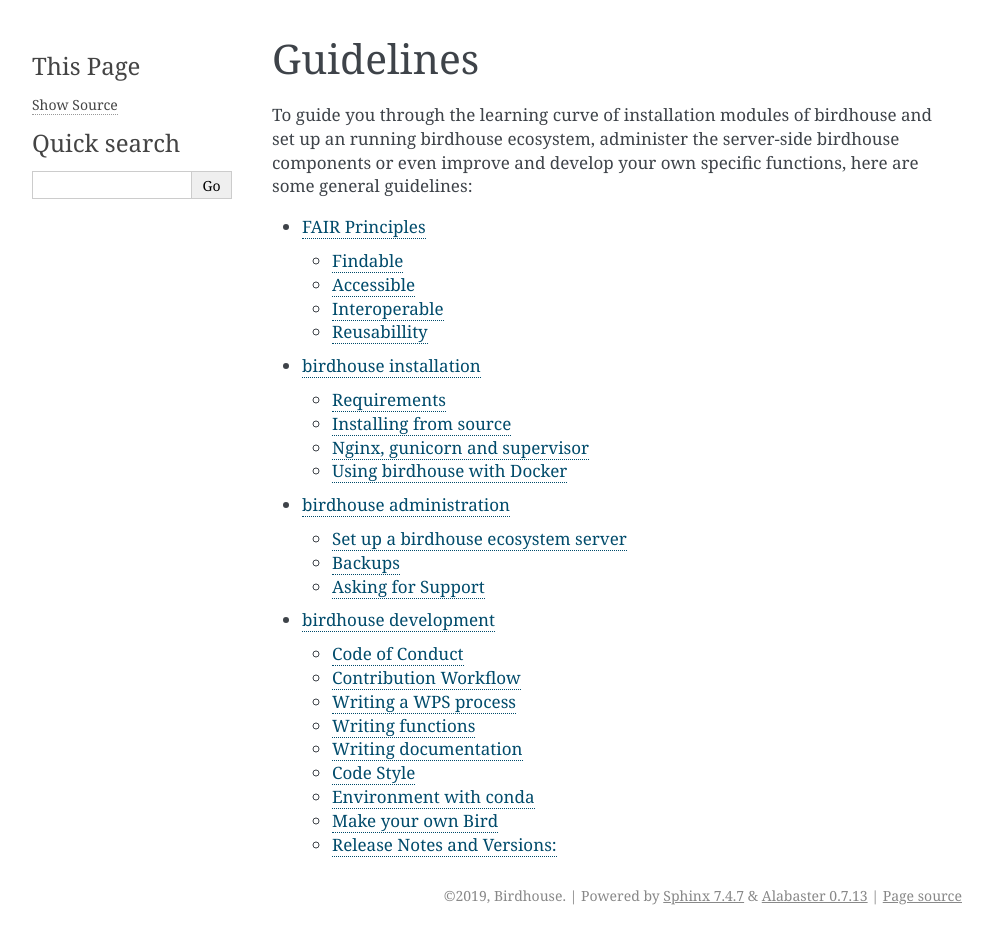
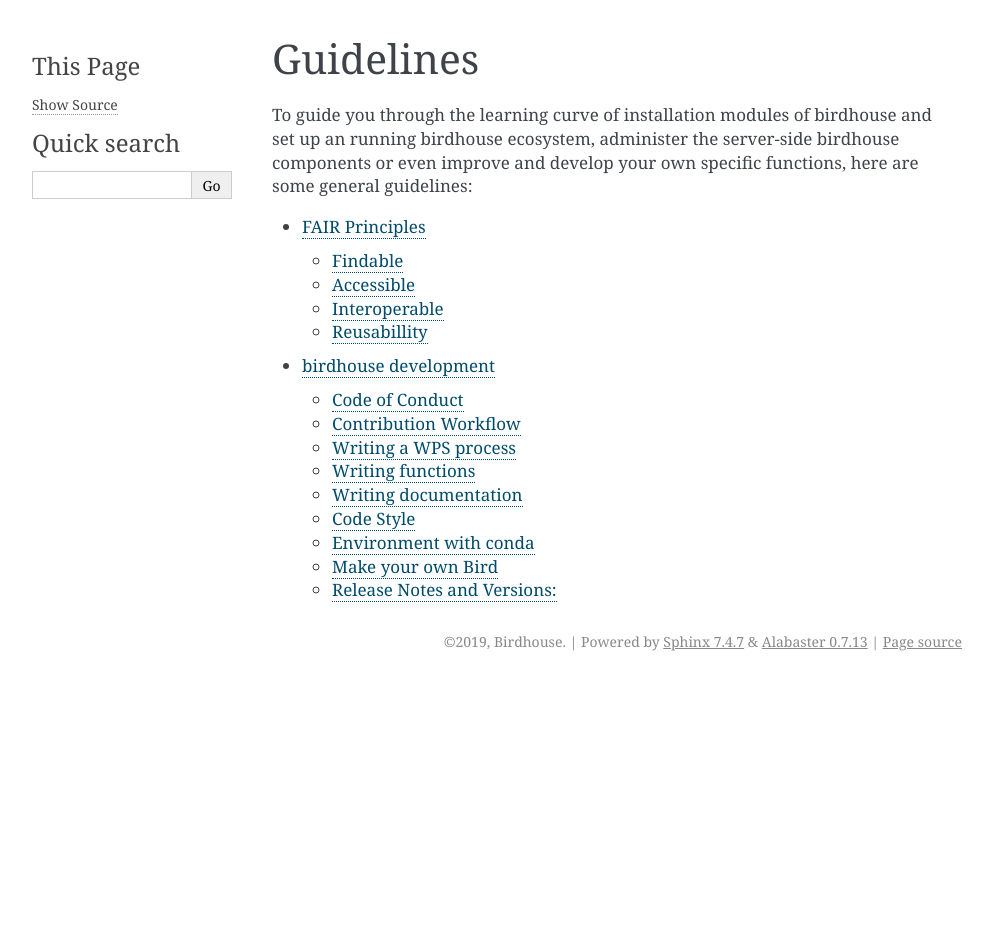
Before and after one commit to bird-house/birdhouse-docs, a Sphinx documentation site: the page built from docs/source/guidelines.rst, in a window 1280 px wide. Shown: the whole page, without its empty margins (148-1141 px from the left). Built offline with Sphinx 7.4.7, drawn with Linux system fonts in a browser that asks for light colours; pages that are not in the unit, such as notebooks, are missing from menus; after the commit the page ends 900 px from its top, so only the background shows below that.

Commit message:
move install and admin to tutorials

```diff
--- a/docs/source/guide_fair.rst
+++ b/docs/source/guide_fair.rst
@@ -30,10 +30,12 @@ In free and open source for geospatial (FOSS4G) developments workflows, independ
 Accessible
 ----------
 
-**access to data**
+**Access to data:**
+
 For data users, the prevailing *modus operandi* has traditionally been to download raw data locally to conduct analyses. As data volume grows, bandwidth and local storage capacity limits the type of science that individual scientists can perform.
 
-**access to algorithms**
+**Access to algorithms:**
+
 A high certainty and quality of scientific evidence is needed for information in a juridical context to regulate the conflict between economic development and environmental protection :cite:`Brown2019`. Therefor backend solutions to provide climate information for decision makers, need to be as much as possible 'error free'. The challenge of high-quality software solutions is illustrated with Linus's law that "given enough eyeballs, all bugs are shallow". :cite:`Raymond2001`. In free and open source for geospatial (FOSS4G) developments workflows, independent developer groups are collaborating in a win-win situation and ensuring a high-quality software product :cite:`Bahamdain2015`. Public repositories enabling a work efficient participating and knowledge sharing approach :cite:`Bejoy2010`.
 
 .. _interoperable:
--- a/docs/source/guidelines.rst
+++ b/docs/source/guidelines.rst
@@ -13,6 +13,4 @@ To guide you through the learning curve of installation modules of birdhouse and
    :maxdepth: 2
 
    guide_fair
-   guide_install
-   guide_admin
    guide_dev
--- a/docs/source/tutorials.rst
+++ b/docs/source/tutorials.rst
@@ -37,6 +37,9 @@ You can connect to a WPS service in the following ways:
    :maxdepth: 1
 
    tutorial_wps
+   tutorial_install
+   tutorial_admin
+
 
 
 .. gittoctree:: https://github.com/bird-house/finch.git
```
Also changed, not shown: docs/source/tutorial_admin.rst (renamed from docs/source/guide_admin.rst), docs/source/tutorial_install.rst (renamed from docs/source/guide_install.rst).
